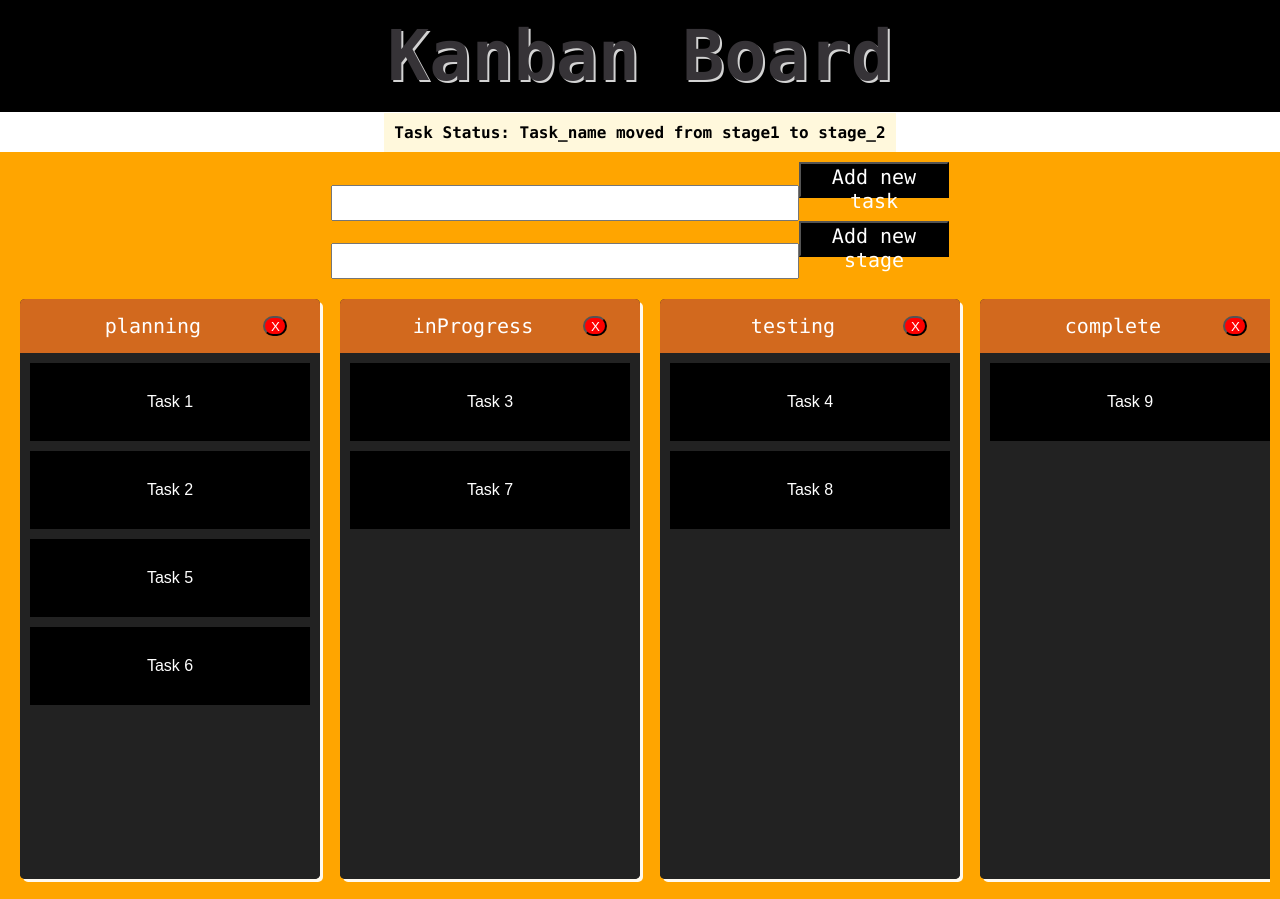
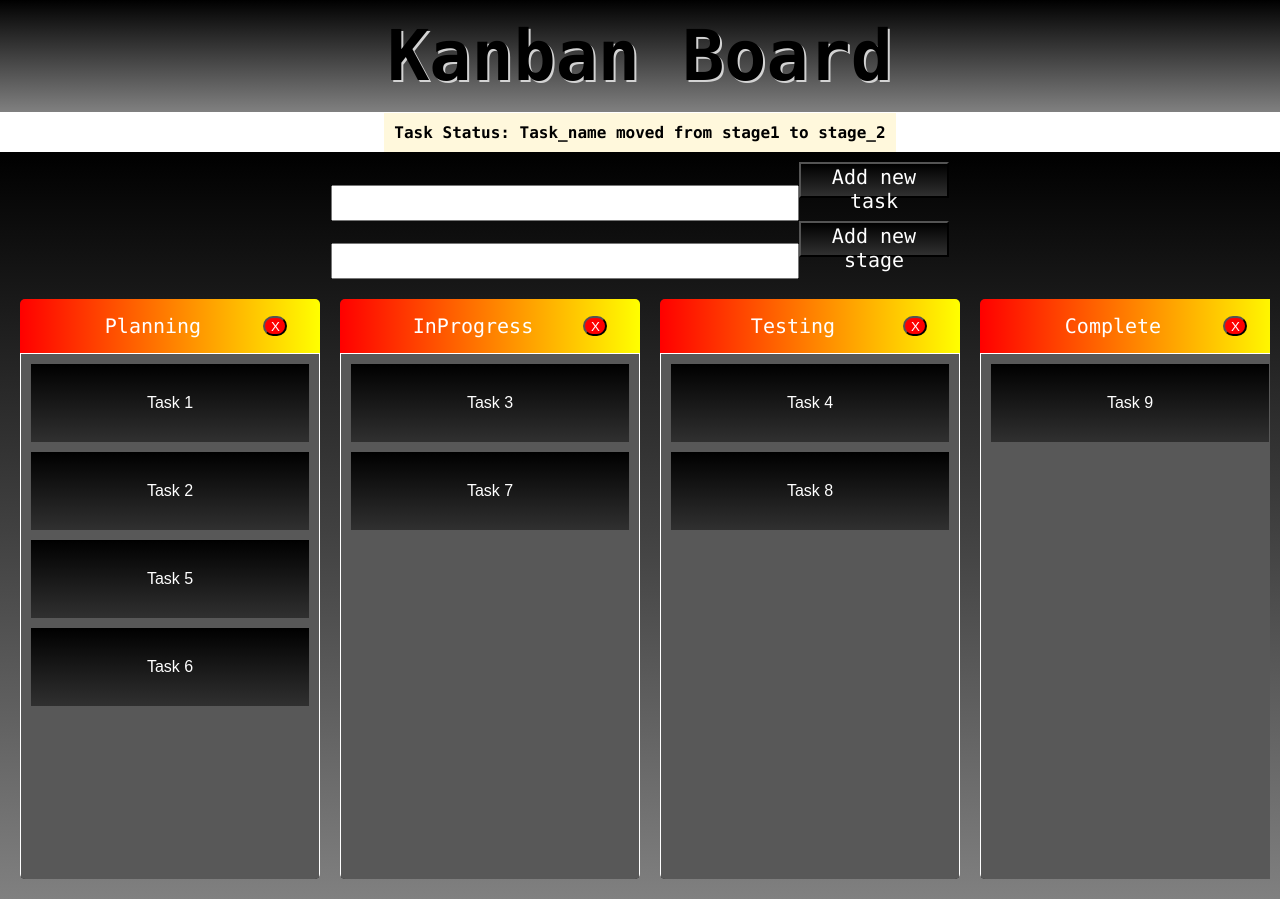
Before and after one commit to ShreyaSingh10/React-Kanban-Board, a React (Create React App) app in the folder kanban/: page / in a window 1280 px wide. Built offline with nearby package versions, Linux system fonts and the light colour scheme; the HTML template or start-up script is replaced by a standard one.

Commit message:
Changes in CSS stylings

```diff
--- a/kanban/src/Components/Board.js
+++ b/kanban/src/Components/Board.js
@@ -4,24 +4,24 @@ import './styles.css';
 export default class AppDragDropDemo extends Component {
   state = {
     tasks: [
-        {name:"Task 1",category:"planning"},
-        {name:"Task 2", category:"planning"},
-        {name:"Task 3", category:"inProgress"},
-        {name:"Task 4", category:"testing"},
-        {name:"Task 5",category:"planning"},
-        {name:"Task 6", category:"planning"},
-        {name:"Task 7", category:"inProgress"},
-        {name:"Task 8", category:"testing"},
-        {name:"Task 9", category:"complete"},
-        {name:"Task1 0 ", category:"comlete"},
-        {name:"Task 11 ", category:"co"}
+        {name:"Task 1",category:"Planning"},
+        {name:"Task 2", category:"Planning"},
+        {name:"Task 3", category:"InProgress"},
+        {name:"Task 4", category:"Testing"},
+        {name:"Task 5",category:"Planning"},
+        {name:"Task 6", category:"Planning"},
+        {name:"Task 7", category:"InProgress"},
+        {name:"Task 8", category:"Testing"},
+        {name:"Task 9", category:"Complete"},
+        {name:"Task1 0 ", category:"Comlete"},
+        {name:"Task 11 ", category:"Co"}
       ],
       task_name:'Task_name',
       stage1:'stage1',
       stage2:'stage_2',
       new_task:'',
       new_stage:'',
-      stages:['planning','inProgress','testing','complete']
+      stages:['Planning','InProgress','Testing','Complete']
   }
 
   onDragStart = (ev, id,cat) => {
@@ -65,7 +65,6 @@ export default class AppDragDropDemo extends Component {
   handleSubmitTask = (e)=>{
     e.preventDefault();
     if(this.state.new_task.length <1){
-      alert("Enter task name");
       return;
     }
     if(this.state.new_task.length >100){
@@ -74,7 +73,7 @@ export default class AppDragDropDemo extends Component {
     }
     const task ={
       name: this.state.new_task,
-      category:"planning"
+      category:"Planning"
     }
     //console.log("new_task",task);
     this.setState(prevstate => {
@@ -181,30 +180,6 @@ export default class AppDragDropDemo extends Component {
             </form>
           </div>
           <div className="draggable-container">
-            {/* <div className="stage"
-                onDragOver={(e)=>this.onDragOver(e)}
-                onDrop={(e)=>{this.onDrop(e, "planning")}}>
-                <div id="task-header-planning">Planning</div>
-                <div className="task-container" >{tasks.planning}</div>
-            </div>
-            <div className="stage"
-                onDragOver={(e)=>this.onDragOver(e)}
-                onDrop={(e)=>this.onDrop(e, "inProgress")}>
-                <div id="task-header-progress">In-progress</div>
-                <div className="task-container" >{tasks.inProgress}</div>
-            </div>
-            <div className="stage"
-                onDragOver={(e)=>this.onDragOver(e)}
-                onDrop={(e)=>this.onDrop(e, "testing")}>
-                <div id="task-header-testing">Testing</div>
-                <div className="task-container" >{tasks.testing}</div>
-            </div>
-            <div className="stage"
-                onDragOver={(e)=>this.onDragOver(e)}
-                onDrop={(e)=>this.onDrop(e, "complete")}>
-                <div id="task-header-complete">Complete</div>
-                <div className="task-container" >{tasks.complete}</div>
-            </div> */}
             {stages}
           </div>
         </div>
--- a/kanban/src/Components/styles.css
+++ b/kanban/src/Components/styles.css
@@ -14,7 +14,8 @@ html , body,{
   background:black;
   font-size: 70px;
   text-shadow: 2px 2px lightgrey;
-  color:#363337;
+  color:black;
+  background-image: linear-gradient(to bottom, black , grey);
   font-family: 'Lucida console';
 }
 .nav-bar{
@@ -29,7 +30,7 @@ html , body,{
 }
 .container{
   padding: 10px;
-  background: orange;
+  background-image: linear-gradient(to bottom, black , grey);
 }
 .add{
   text-align: center;
@@ -56,6 +57,7 @@ html , body,{
   background: black;
   color: white;
   font-family: 'Lucida console';
+  background-image: linear-gradient(to bottom, black , rgb(48,48,48));
 }
 .draggable-container{
   margin-top: 10px;
@@ -76,7 +78,6 @@ html , body,{
     min-width: 300px;
     overflow-y:hidden;
     border-radius: 5px;
-    box-shadow: 3px 3px floralwhite;
 }
 .stage-header-name{
   width:200px;
@@ -92,36 +93,8 @@ html , body,{
   padding-right: 14px;
   border-radius: 10px;
 }
-#task-header-planning{
-  background: #eee710;
-  padding: 15px;
-  color: white;
-  font-family: 'Lucida console';
-  font-size: 20px;
-}
-#task-header-progress{
-  background: #64dddd;
-  padding: 15px;
-  color: white;
-  font-family: 'Lucida console';
-  font-size: 20px;
-}
-#task-header-testing{
-  background: #bd1c50;
-  padding: 15px;
-  color: white;
-  font-family: 'Lucida console';
-  font-size: 20px;
-}
-#task-header-complete{
-  background: #86d34c;
-  padding: 15px;
-  color: white;
-  font-family: 'Lucida console';
-  font-size: 20px;
-}
 .task-header{
-  background: chocolate;
+  background-image: linear-gradient(to right, red , yellow);
   padding: 15px;
   color: white;
   font-family: 'Lucida console';
@@ -136,14 +109,15 @@ html , body,{
 
 .task-container{
   overflow-y: scroll;
-  background: #222;
+  background: rgb(88,88,88);
   padding-bottom: 10px;
   height: 550px;
+  border: 1px solid white;
 }
 .task{
   font-family: 'Montserrat', sans-serif !important;
   font-size: 16px;
-  background: black;
+  background-image: linear-gradient(to bottom, black , rgb(48,48,48));
   color: white;
   margin: 10px;
   padding: 30px 15px;
```
